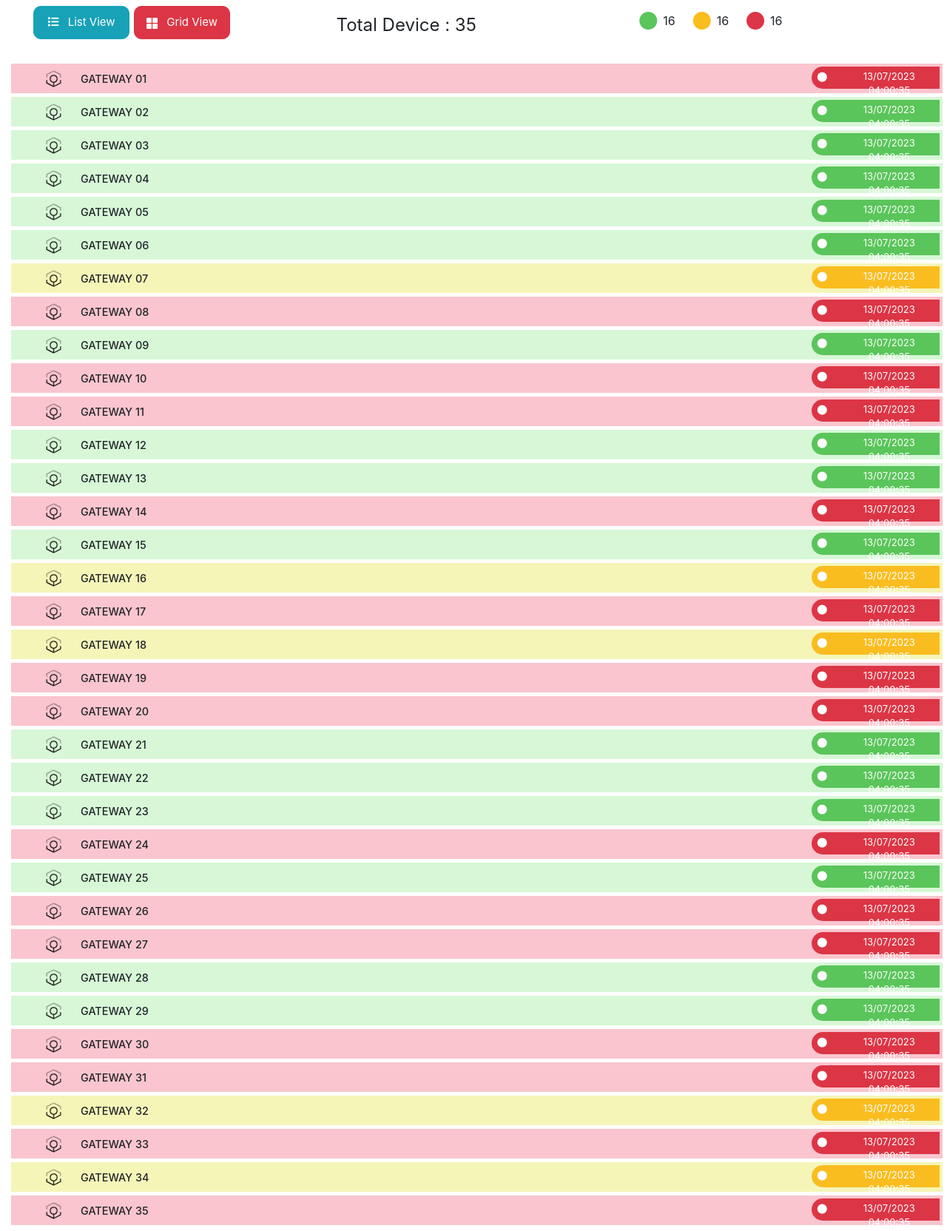
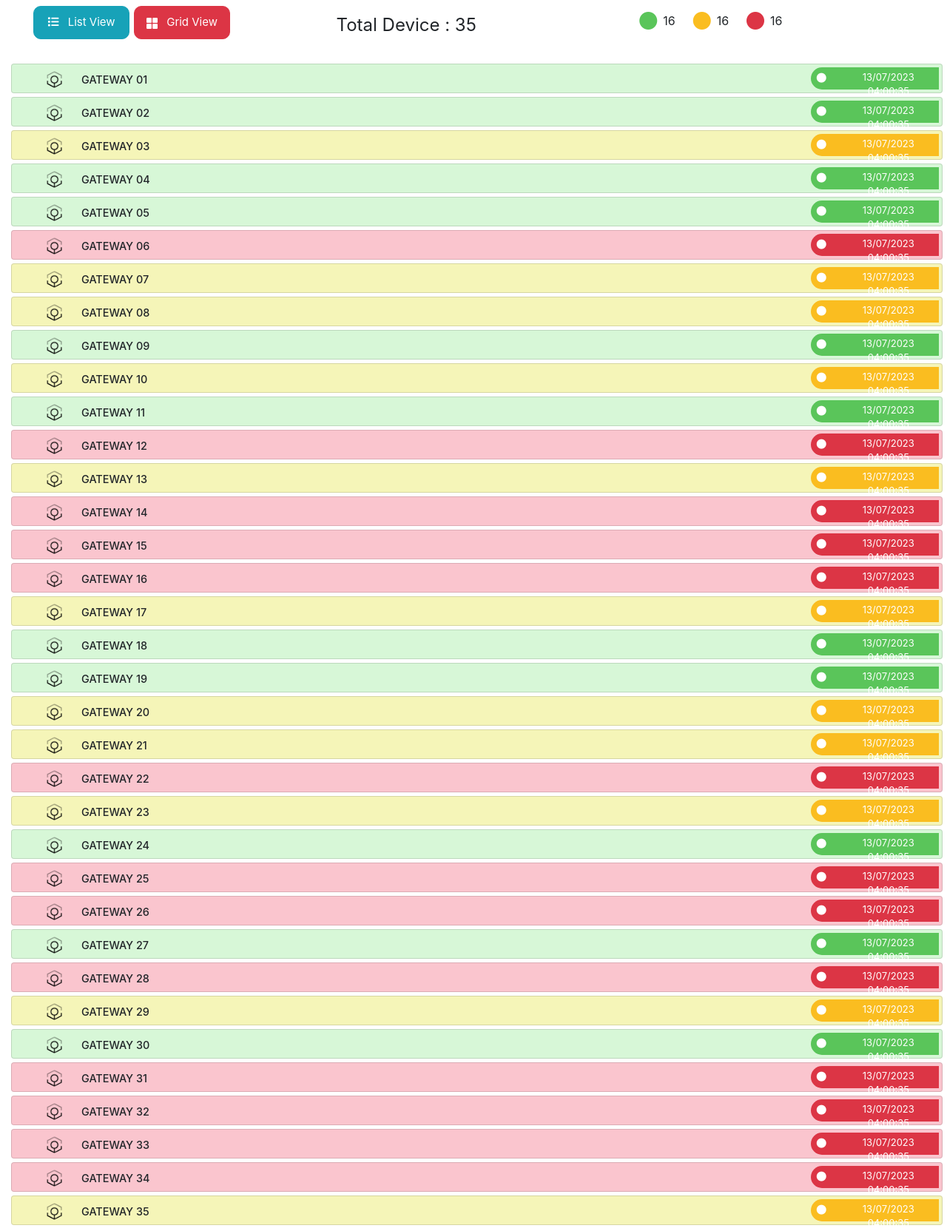
Before and after one commit to PoojaMoukhede/gateway, a plain HTML site: page list.html in a window 1280 px wide. Shown: the whole page at 74% size. Drawn offline with nearby package versions, Linux system fonts and the light colour scheme; files whose address does not match are found by name.

Commit message:
random color card and bookmark

```diff
--- a/index.js
+++ b/index.js
@@ -8,8 +8,6 @@ $(document).ready(function () {
     });
 });
 
-
-
 function openModal() {
     // Open the modal
     $('#itemModal').modal('show');
@@ -19,142 +17,25 @@ function toNavigate(){
   window.location.href= './login.html'
 }
 
-// Get the card elements
-const card1 = document.getElementById('Waiting');
-const card2 = document.querySelector('.Waiting');
-const card3 = document.getElementById('Waiting3');
+// Random color generator
 
+var colors = ['#FAC5CE', '#D7F7D7', '#F5F5B8'];
+var colors2 = ['#DC3545', '#5AC55A', '#FABD20'];
 
-
-// Store the original background colors of the cards
-const originalColors = {
-  card1: card1.style.backgroundColor,
-  card2: card2.style.backgroundColor,
-  card3: card3.style.backgroundColor,
-
-};
-
-// Function to change the color of the cards
-function changeColor() {
-  // Change the background color to the desired color
-  card1.style.backgroundColor = '#D7F7D7';
-  card2.style.backgroundColor = '#D7F7D7';
-  card3.style.backgroundColor = '#D7F7D7';
-
-
-  // Set a timeout to revert the color back to the original after 2 seconds
-  setTimeout(() => {
-    card1.style.backgroundColor = originalColors.card1;
-    card2.style.backgroundColor = originalColors.card2;
-    card3.style.backgroundColor = originalColors.card3;
-
-  }, 5000);
+function changeCardColor() {
+    $('.card').each(function() {
+        var randomColor = colors[Math.floor(Math.random() * colors.length)];
+        var randomColor2 = colors2[colors.indexOf(randomColor)];
+        $(this).css('background-color', randomColor);
+        $(this).find('.bookmark').css('background-color', randomColor2);
+    });
 }
 
-// Set an interval to call the changeColor function every 2 seconds
-setInterval(changeColor, 10000);
+// Set an interval of 5 seconds
+setInterval(changeCardColor, 5000);
 
-
-
-const bookmark1 = document.getElementById('bookmark_yellow');
-// const originalColors2 = {
-//   bookmark1: bookmark1.style.backgroundColor,
-// };
-
-// Function to change the color of the cards
-function changeColor2() {
-  bookmark1.style.backgroundColor = 'green'
-
-//   setTimeout(() => {
-//     bookmark1.style.backgroundColor = originalColors2.bookmark1;
-//   }, 1000);
-}
-
-// Set an interval to call the changeColor function every 2 seconds
-setInterval(changeColor2, 3000);
-
-
-
-// var cards = [
-//     { title: 'Gateway 1', content: 'Lorem ipsum dolor sit amet.' },
-//     { title: 'Gateway 2', content: 'Lorem ipsum dolor sit amet.' },
-//     { title: 'Gateway 20', content: 'Lorem ipsum dolor sit amet.' },
-//     { title: 'Gateway 1', content: 'Lorem ipsum dolor sit amet.' },
-//     { title: 'Gateway 2', content: 'Lorem ipsum dolor sit amet.' },
-//     { title: 'Gateway 20', content: 'Lorem ipsum dolor sit amet.' },
-//     { title: 'Gateway 1', content: 'Lorem ipsum dolor sit amet.' },
-//     { title: 'Gateway 2', content: 'Lorem ipsum dolor sit amet.' },
-//     { title: 'Gateway 20', content: 'Lorem ipsum dolor sit amet.' },
-//     { title: 'Gateway 1', content: 'Lorem ipsum dolor sit amet.' },
-//     { title: 'Gateway 2', content: 'Lorem ipsum dolor sit amet.' },
-//     { title: 'Gateway 20', content: 'Lorem ipsum dolor sit amet.' },
-//     { title: 'Gateway 1', content: 'Lorem ipsum dolor sit amet.' },
-//     { title: 'Card 2', content: 'Lorem ipsum dolor sit amet.' },
-//     { title: 'Card 20', content: 'Lorem ipsum dolor sit amet.' },
-//     { title: 'Card 1', content: 'Lorem ipsum dolor sit amet.' },
-//     { title: 'Card 2', content: 'Lorem ipsum dolor sit amet.' },
-//     { title: 'Card 20', content: 'Lorem ipsum dolor sit amet.' },
-//     { title: 'Card 1', content: 'Lorem ipsum dolor sit amet.' },
-//     { title: 'Card 2', content: 'Lorem ipsum dolor sit amet.' },
-//     { title: 'Card 20', content: 'Lorem ipsum dolor sit amet.' },
-
-//     // Add more card objects as needed
-//     // ...
-//     { title: 'Card 20', content: 'Lorem ipsum dolor sit amet.' }
-// ]
-// // Assuming you have an empty container element with the id "gateways"
-// var container = document.getElementById('gateways');
-
-// // Function to get a random color from an array of colors
-// function getRandomColor() {
-//   var colors = ['red', 'green', 'yellow'];
-//   var randomIndex = Math.floor(Math.random() * colors.length);
-//   return colors[randomIndex];
-// }
-
-// // Iterate over the cards array
-// for (var i = 0; i < cards.length; i++) {
-//   // Create the necessary HTML elements
-//   var cardItem = document.createElement('div');
-//   cardItem.className = 'item';
-
-//   var thumbnail = document.createElement('div');
-//   thumbnail.className = 'thumbnail card';
-
-//   var caption = document.createElement('div');
-//   caption.className = 'caption card-body';
-
-//   var title = document.createElement('h4');
-//   title.className = 'group card-title inner list-group-item-heading';
-//   title.textContent = cards[i].title;
-
-//   var content = document.createElement('p');
-//   content.textContent = cards[i].content;
-
-//   // Add a random background color
-//   var randomColor = getRandomColor();
-//   thumbnail.style.backgroundColor = randomColor;
-
-//   // Check if online and update the background color
-//   if (randomColor === 'green') {
-//     // If online, set the background color to green
-//     thumbnail.style.backgroundColor = 'green';
-//   }
-//   else if (randomColor === 'yellow') {
-//     // If online, set the background color to green
-//     thumbnail.style.backgroundColor = 'yellow';
-//   }
-//   else {
-//     // If offline, set the background color to red
-//     thumbnail.style.backgroundColor = 'red';
-//   }
-
-//   // Append the elements to build the card structure
-//   caption.appendChild(title);
-//   thumbnail.appendChild(caption);
-//   thumbnail.appendChild(content);
-//   cardItem.appendChild(thumbnail);
-
-//   // Append the card to the container
-//   container.appendChild(cardItem);
-// }
+// Immediately change the color after 2 seconds
+setTimeout(function() {
+    changeCardColor();
+    setInterval(changeCardColor, 5000);
+}, 2000);
--- a/list.html
+++ b/list.html
@@ -56,7 +56,7 @@
 
         <div id="gateways" class="row group-view">
             <div class="item" onclick="openModal()">
-                <div class="row"  id="o" style="background-color:  #FAC5CE;height:40px;">
+                <div class="row card" style="background-color:  #FAC5CE;height:40px;">
                     <div class="col-md-6 d-flex mt-2">
                         <img src="./assets/ankr.png" alt="Logo 1" style="height: 25px; margin-left:30px">
                         <h4 class="mt-1 ml-4">GATEWAY 01</h4>
@@ -71,7 +71,7 @@
 
             </div>
             <div class="item">
-                <div class="row" style="background-color: #D7F7D7;height:40px;">
+                <div class="row card" style="background-color: #D7F7D7;height:40px;">
                     <div class="col-md-6 d-flex mt-2">
                         <img src="./assets/ankr.png" alt="Logo 1" style="height: 25px; margin-left:30px">
                         <h4 class="mt-1 ml-4">GATEWAY 02</h4>
@@ -86,7 +86,7 @@
             </div>
 
             <div class="item">
-                <div class="row" style="background-color: #D7F7D7;height:40px;">
+                <div class="row card" style="background-color: #D7F7D7;height:40px;">
                     <div class="col-md-6 d-flex mt-2">
                         <img src="./assets/ankr.png" alt="Logo 1" style="height: 25px; margin-left:30px">
                         <h4 class="mt-1 ml-4">GATEWAY 03</h4>
@@ -101,7 +101,7 @@
             </div>
 
             <div class="item">
-                <div class="row" style="background-color: #D7F7D7;height:40px;">
+                <div class="row card" style="background-color: #D7F7D7;height:40px;">
                     <div class="col-md-6 d-flex mt-2">
                         <img src="./assets/ankr.png" alt="Logo 1" style="height: 25px; margin-left:30px">
                         <h4 class="mt-1 ml-4">GATEWAY 04</h4>
@@ -116,7 +116,7 @@
             </div>
 
             <div class="item">
-                <div class="row" style="background-color: #D7F7D7;height:40px;">
+                <div class="row card" style="background-color: #D7F7D7;height:40px;">
                     <div class="col-md-6 d-flex mt-2">
                         <img src="./assets/ankr.png" alt="Logo 1" style="height: 25px; margin-left:30px">
                         <h4 class="mt-1 ml-4">GATEWAY 05</h4>
@@ -131,7 +131,7 @@
             </div>
 
             <div class="item">
-                <div class="row" style="background-color: #D7F7D7;height:40px;">
+                <div class="row card" style="background-color: #D7F7D7;height:40px;">
                     <div class="col-md-6 d-flex mt-2">
                         <img src="./assets/ankr.png" alt="Logo 1" style="height: 25px; margin-left:30px">
                         <h4 class="mt-1 ml-4">GATEWAY 06</h4>
@@ -145,7 +145,7 @@
                 </div>
             </div>
             <div class="item">
-                <div class="row" style="background-color:  #F5F5B8;height:40px;">
+                <div class="row card" style="background-color:  #F5F5B8;height:40px;">
                     <div class="col-md-6 d-flex mt-2">
                         <img src="./assets/ankr.png" alt="Logo 1" style="height: 25px; margin-left:30px">
                         <h4 class="mt-1 ml-4">GATEWAY 07</h4>
@@ -161,7 +161,7 @@
             </div>
 
             <div class="item">
-                <div class="row" style="background-color:  #FAC5CE;height:40px;">
+                <div class="row card" style="background-color:  #FAC5CE;height:40px;">
                     <div class="col-md-6 d-flex mt-2">
                         <img src="./assets/ankr.png" alt="Logo 1" style="height: 25px; margin-left:30px">
                         <h4 class="mt-1 ml-4">GATEWAY 08</h4>
@@ -176,7 +176,7 @@
 
             </div>
             <div class="item">
-                <div class="row" style="background-color: #D7F7D7;height:40px;">
+                <div class="row card" style="background-color: #D7F7D7;height:40px;">
                     <div class="col-md-6 d-flex mt-2">
                         <img src="./assets/ankr.png" alt="Logo 1" style="height: 25px; margin-left:30px">
                         <h4 class="mt-1 ml-4">GATEWAY 09</h4>
@@ -191,7 +191,7 @@
             </div>
 
             <div class="item">
-                <div class="row" style="background-color: #FAC5CE;height:40px;">
+                <div class="row card" style="background-color: #FAC5CE;height:40px;">
                     <div class="col-md-6 d-flex mt-2">
                         <img src="./assets/ankr.png" alt="Logo 1" style="height: 25px; margin-left:30px">
                         <h4 class="mt-1 ml-4">GATEWAY 10</h4>
@@ -206,7 +206,7 @@
             </div>
 
             <div class="item">
-                <div class="row" style="background-color: #FAC5CE;height:40px;">
+                <div class="row card" style="background-color: #FAC5CE;height:40px;">
                     <div class="col-md-6 d-flex mt-2">
                         <img src="./assets/ankr.png" alt="Logo 1" style="height: 25px; margin-left:30px">
                         <h4 class="mt-1 ml-4">GATEWAY 11</h4>
@@ -221,7 +221,7 @@
             </div>
 
             <div class="item">
-                <div class="row" style="background-color: #D7F7D7;height:40px;">
+                <div class="row card" style="background-color: #D7F7D7;height:40px;">
                     <div class="col-md-6 d-flex mt-2">
                         <img src="./assets/ankr.png" alt="Logo 1" style="height: 25px; margin-left:30px">
                         <h4 class="mt-1 ml-4">GATEWAY 12</h4>
@@ -236,7 +236,7 @@
             </div>
 
             <div class="item">
-                <div class="row" style="background-color: #D7F7D7;height:40px;">
+                <div class="row card" style="background-color: #D7F7D7;height:40px;">
                     <div class="col-md-6 d-flex mt-2">
                         <img src="./assets/ankr.png" alt="Logo 1" style="height: 25px; margin-left:30px">
                         <h4 class="mt-1 ml-4">GATEWAY 13</h4>
@@ -252,7 +252,7 @@
 
 
             <div class="item">
-                <div class="row" style="background-color: #FAC5CE;height:40px;">
+                <div class="row card" style="background-color: #FAC5CE;height:40px;">
                     <div class="col-md-6 d-flex mt-2">
                         <img src="./assets/ankr.png" alt="Logo 1" style="height: 25px; margin-left:30px">
                         <h4 class="mt-1 ml-4">GATEWAY 14</h4>
@@ -267,7 +267,7 @@
             </div>
 
             <div class="item">
-                <div class="row" style="background-color: #D7F7D7; height:40px;">
+                <div class="row card" style="background-color: #D7F7D7; height:40px;">
                     <div class="col-md-6 d-flex mt-2">
                         <img src="./assets/ankr.png" alt="Logo 1" style="height: 25px; margin-left:30px">
                         <h4 class="mt-1 ml-4">GATEWAY 15</h4>
@@ -282,7 +282,7 @@
             </div>
 
             <div class="item">
-                <div class="row" style="background-color: #F5F5B8;height:40px;">
+                <div class="row card" style="background-color: #F5F5B8;height:40px;">
                     <div class="col-md-6 d-flex mt-2">
                         <img src="./assets/ankr.png" alt="Logo 1" style="height: 25px; margin-left:30px">
                         <h4 class="mt-1 ml-4">GATEWAY 16</h4>
@@ -297,7 +297,7 @@
             </div>
 
             <div class="item">
-                <div class="row" style="background-color: #FAC5CE;height:40px;">
+                <div class="row card" style="background-color: #FAC5CE;height:40px;">
                     <div class="col-md-6 d-flex mt-2">
                         <img src="./assets/ankr.png" alt="Logo 1" style="height: 25px; margin-left:30px">
                         <h4 class="mt-1 ml-4">GATEWAY 17</h4>
@@ -312,7 +312,7 @@
             </div>
 
             <div class="item">
-                <div class="row" style="background-color: #F5F5B8;height:40px;">
+                <div class="row card" style="background-color: #F5F5B8;height:40px;">
                     <div class="col-md-6 d-flex mt-2">
                         <img src="./assets/ankr.png" alt="Logo 1" style="height: 25px; margin-left:30px">
                         <h4 class="mt-1 ml-4">GATEWAY 18</h4>
@@ -327,7 +327,7 @@
             </div>
 
             <div class="item">
-                <div class="row" style="background-color:  #FAC5CE;height:40px;">
+                <div class="row card" style="background-color:  #FAC5CE;height:40px;">
                     <div class="col-md-6 d-flex mt-2">
                         <img src="./assets/ankr.png" alt="Logo 1" style="height: 25px; margin-left:30px">
                         <h4 class="mt-1 ml-4">GATEWAY 19</h4>
@@ -342,7 +342,7 @@
 
             </div>
             <div class="item">
-                <div class="row" style="background-color: #FAC5CE;height:40px;">
+                <div class="row card" style="background-color: #FAC5CE;height:40px;">
                     <div class="col-md-6 d-flex mt-2">
                         <img src="./assets/ankr.png" alt="Logo 1" style="height: 25px; margin-left:30px">
                         <h4 class="mt-1 ml-4">GATEWAY 20</h4>
@@ -357,7 +357,7 @@
             </div>
 
             <div class="item">
-                <div class="row" style="background-color: #D7F7D7; height:40px;">
+                <div class="row card" style="background-color: #D7F7D7; height:40px;">
                     <div class="col-md-6 d-flex mt-2">
                         <img src="./assets/ankr.png" alt="Logo 1" style="height: 25px; margin-left:30px">
                         <h4 class="mt-1 ml-4">GATEWAY 21</h4>
@@ -372,7 +372,7 @@
             </div>
 
             <div class="item">
-                <div class="row" style="background-color: #D7F7D7;height:40px;">
+                <div class="row card" style="background-color: #D7F7D7;height:40px;">
                     <div class="col-md-6 d-flex mt-2">
                         <img src="./assets/ankr.png" alt="Logo 1" style="height: 25px; margin-left:30px">
                         <h4 class="mt-1 ml-4">GATEWAY 22</h4>
@@ -387,7 +387,7 @@
             </div>
 
             <div class="item">
-                <div class="row" style="background-color: #D7F7D7; height:40px;">
+                <div class="row card" style="background-color: #D7F7D7; height:40px;">
                     <div class="col-md-6 d-flex mt-2">
                         <img src="./assets/ankr.png" alt="Logo 1" style="height: 25px; margin-left:30px">
                         <h4 class="mt-1 ml-4">GATEWAY 23</h4>
@@ -402,7 +402,7 @@
             </div>
 
             <div class="item">
-                <div class="row" style="background-color: #FAC5CE;height:40px;">
+                <div class="row card" style="background-color: #FAC5CE;height:40px;">
                     <div class="col-md-6 d-flex mt-2">
                         <img src="./assets/ankr.png" alt="Logo 1" style="height: 25px; margin-left:30px">
                         <h4 class="mt-1 ml-4">GATEWAY 24</h4>
@@ -417,7 +417,7 @@
             </div>
 
             <div class="item">
-                <div class="row" style="background-color:   #D7F7D7;height:40px;">
+                <div class="row card" style="background-color:   #D7F7D7;height:40px;">
                     <div class="col-md-6 d-flex mt-2">
                         <img src="./assets/ankr.png" alt="Logo 1" style="height: 25px; margin-left:30px">
                         <h4 class="mt-1 ml-4">GATEWAY 25</h4>
@@ -432,7 +432,7 @@
 
             </div>
             <div class="item">
-                <div class="row" style="background-color: #FAC5CE;height:40px;">
+                <div class="row card" style="background-color: #FAC5CE;height:40px;">
                     <div class="col-md-6 d-flex mt-2">
                         <img src="./assets/ankr.png" alt="Logo 1" style="height: 25px; margin-left:30px">
                         <h4 class="mt-1 ml-4">GATEWAY 26</h4>
@@ -447,7 +447,7 @@
             </div>
 
             <div class="item">
-                <div class="row" style="background-color: #FAC5CE;height:40px;">
+                <div class="row card" style="background-color: #FAC5CE;height:40px;">
                     <div class="col-md-6 d-flex mt-2">
                         <img src="./assets/ankr.png" alt="Logo 1" style="height: 25px; margin-left:30px">
                         <h4 class="mt-1 ml-4">GATEWAY 27</h4>
@@ -462,7 +462,7 @@
             </div>
 
             <div class="item">
-                <div class="row" style="background-color: #D7F7D7;height:40px;">
+                <div class="row card" style="background-color: #D7F7D7;height:40px;">
                     <div class="col-md-6 d-flex mt-2">
                         <img src="./assets/ankr.png" alt="Logo 1" style="height: 25px; margin-left:30px">
                         <h4 class="mt-1 ml-4">GATEWAY 28</h4>
@@ -477,7 +477,7 @@
             </div>
 
             <div class="item">
-                <div class="row" style="background-color: #D7F7D7;height:40px;">
+                <div class="row card" style="background-color: #D7F7D7;height:40px;">
                     <div class="col-md-6 d-flex mt-2">
                         <img src="./assets/ankr.png" alt="Logo 1" style="height: 25px; margin-left:30px">
                         <h4 class="mt-1 ml-4">GATEWAY 29</h4>
@@ -492,7 +492,7 @@
             </div>
 
             <div class="item">
-                <div class="row" style="background-color: #FAC5CE;height:40px;">
+                <div class="row card" style="background-color: #FAC5CE;height:40px;">
                     <div class="col-md-6 d-flex mt-2">
                         <img src="./assets/ankr.png" alt="Logo 1" style="height: 25px; margin-left:30px">
                         <h4 class="mt-1 ml-4">GATEWAY 30</h4>
@@ -507,7 +507,7 @@
             </div>
 
             <div class="item">
-                <div class="row" style="background-color:  #FAC5CE;height:40px;">
+                <div class="row card" style="background-color:  #FAC5CE;height:40px;">
                     <div class="col-md-6 d-flex mt-2">
                         <img src="./assets/ankr.png" alt="Logo 1" style="height: 25px; margin-left:30px">
                         <h4 class="mt-1 ml-4">GATEWAY 31</h4>
@@ -522,7 +522,7 @@
 
             </div>
             <div class="item">
-                <div class="row" style="background-color: #F5F5B8;height:40px;">
+                <div class="row card" style="background-color: #F5F5B8;height:40px;">
                     <div class="col-md-6 d-flex mt-2">
                         <img src="./assets/ankr.png" alt="Logo 1" style="height: 25px; margin-left:30px">
                         <h4 class="mt-1 ml-4">GATEWAY 32</h4>
@@ -537,7 +537,7 @@
             </div>
 
             <div class="item">
-                <div class="row" style="background-color: #FAC5CE;height:40px;">
+                <div class="row card" style="background-color: #FAC5CE;height:40px;">
                     <div class="col-md-6 d-flex mt-2">
                         <img src="./assets/ankr.png" alt="Logo 1" style="height: 25px; margin-left:30px">
                         <h4 class="mt-1 ml-4">GATEWAY 33</h4>
@@ -552,7 +552,7 @@
             </div>
 
             <div class="item">
-                <div class="row" style="background-color: #F5F5B8;height:40px;">
+                <div class="row card" style="background-color: #F5F5B8;height:40px;">
                     <div class="col-md-6 d-flex mt-2">
                         <img src="./assets/ankr.png" alt="Logo 1" style="height: 25px; margin-left:30px">
                         <h4 class="mt-1 ml-4">GATEWAY 34</h4>
@@ -567,7 +567,7 @@
             </div>
 
             <div class="item">
-                <div class="row" style="background-color: #FAC5CE;height:40px;">
+                <div class="row card" style="background-color: #FAC5CE;height:40px;">
                     <div class="col-md-6 d-flex mt-2">
                         <img src="./assets/ankr.png" alt="Logo 1" style="height: 25px; margin-left:30px">
                         <h4 class="mt-1 ml-4">GATEWAY 35</h4>
@@ -653,11 +653,6 @@
     <script src="https://stackpath.bootstrapcdn.com/bootstrap/4.3.1/js/bootstrap.min.js"></script>
     <script src="index.js"></script>
 
-    <script>
-        const item = document.getElementById('o');
-
-
-    </script>
 </body>
 
 </html>
```
